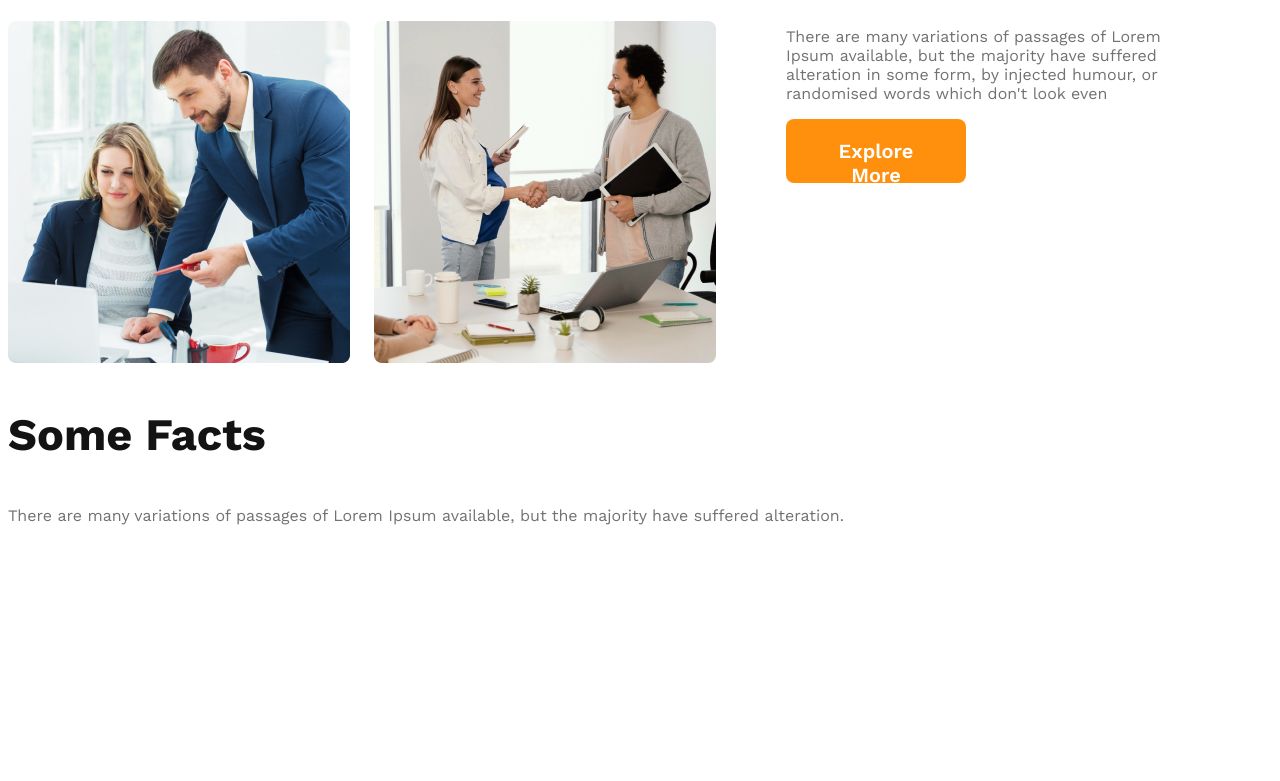
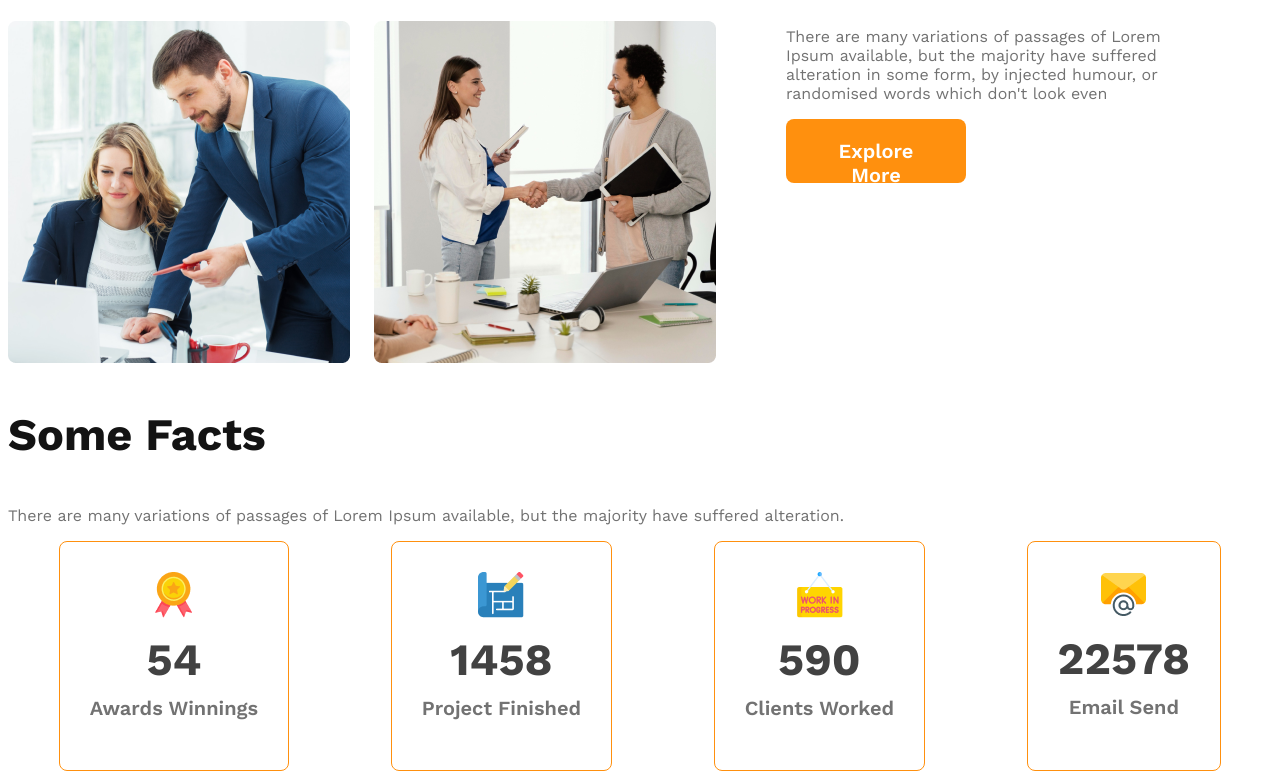
Before and after one commit to abdullah-al-marjuc-talha/g3-architects-website, a plain HTML site: page index.html in a window 1280 px wide. Shown: the part 1445-2226 px from the top of the page. Before the commit the page ends 1986 px from the top, so only its background shows below. Drawn offline with nearby package versions, Linux system fonts and the light colour scheme.

Commit message:
facts almost complite. added.

```diff
--- a/index.html
+++ b/index.html
@@ -159,6 +159,85 @@
             </p>
 
 
+            <div class="facts-card-container">
+
+                <div class="card">
+
+                    <img src="images/icons/ribon.png" alt="">
+
+                    <h2 class="card-stats">
+
+                        54
+
+                    </h2>
+
+                    <p class="card-title text-light-gray">
+
+                        Awards Winnings
+
+                    </p>
+
+                </div>
+
+
+                <div class="card">
+
+                    <img src="images/icons/projects.png" alt="">
+
+                    <h2 class="card-stats">
+
+                        1458
+
+                    </h2>
+
+                    <p class="card-title text-light-gray">
+
+                        Project Finished
+
+                    </p>
+
+                </div>
+
+                <div class="card">
+
+                    <img src="images/icons/customers.png" alt="">
+
+                    <h2 class="card-stats">
+
+                        590
+
+                    </h2>
+
+                    <p class="card-title text-light-gray">
+
+                        Clients Worked
+
+                    </p>
+
+                </div>
+
+                <div class="card">
+
+                    <img src="images/icons/email.png" alt="">
+
+                    <h2 class="card-stats">
+
+                        22578
+
+                    </h2>
+
+                    <p class="card-title text-light-gray">
+
+                        Email Send
+
+                    </p>
+
+
+                </div>
+
+            </div>
+
+
         </section>
 
     </main>
--- a/styles/architect.css
+++ b/styles/architect.css
@@ -25,7 +25,7 @@
 
 }
 
-.text-light-gray{
+.text-light-gray {
 
     color: #727272;
 
@@ -127,8 +127,7 @@ nav li a {
 
 /* teams styles */
 
-.teams-container
- {
+.teams-container {
 
     display: flex;
     align-items: center;
@@ -194,7 +193,49 @@ nav li a {
 main {
 
     max-width: 1440px;
-    margin:0 auto;
+    margin: 0 auto;
+
+}
+
+
+/* facts section */
+
+.facts-card-container
+{
+
+    display: flex;
+    justify-content: space-around;
+
+
+}
+
+
+.facts-card-container .card {
+
+    border-radius: 8px;
+    border: 1px solid #FF900E;
+    text-align: center;
+    padding: 30px;
+
+
+}
+
+.facts-card-container, .card-stats
+{
+
+    font-size: 2.8rem;
+    color: #424242;
+    margin-top: 10px;
+    margin-bottom: 10px;
+
+}
+
+.facts-card-container, .card-title
+{
+
+    font-weight: 600;
+    font-size: 1.25rem;
+    margin-top: 5px;
 
 }
 
@@ -212,16 +253,14 @@ main {
 
     }
 
-    nav ,
-    .teams-container
-     {
+    nav,
+    .teams-container {
 
         flex-direction: column;
 
     }
 
-    .teams-img-container
-    {
+    .teams-img-container {
 
         grid-template-columns: 1fr;
 
@@ -250,9 +289,8 @@ main {
 
     }
 
-    nav ,
-    .teams-container
-    {
+    nav,
+    .teams-container {
 
         flex-direction: column;
 
```
